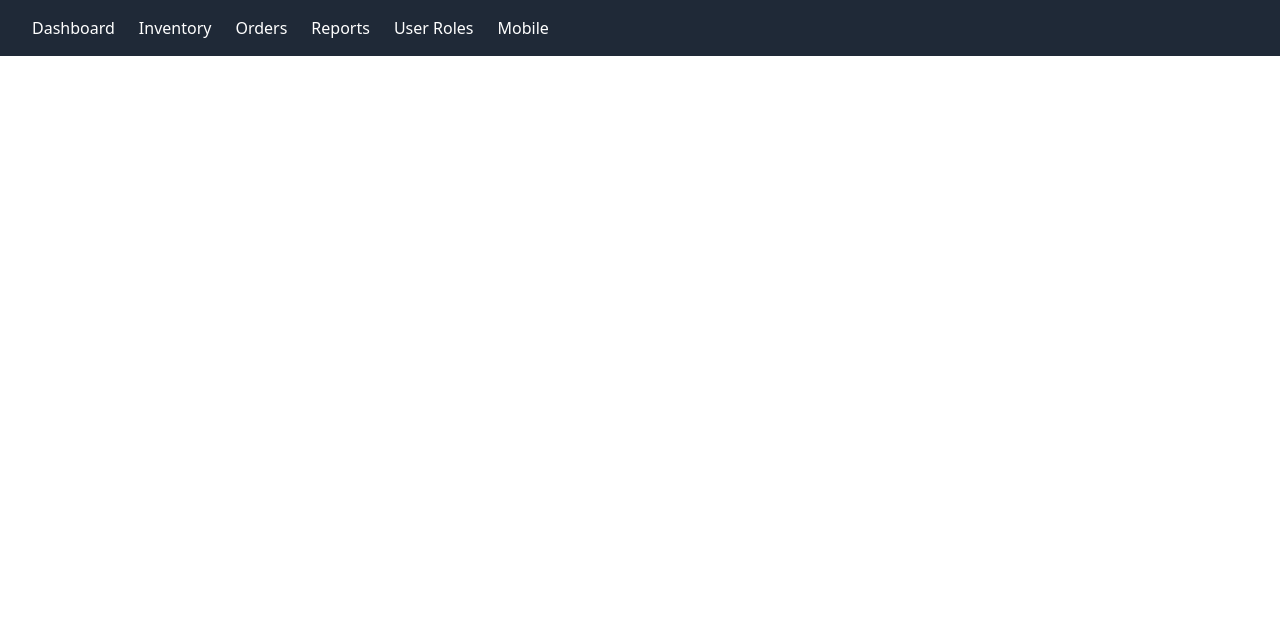
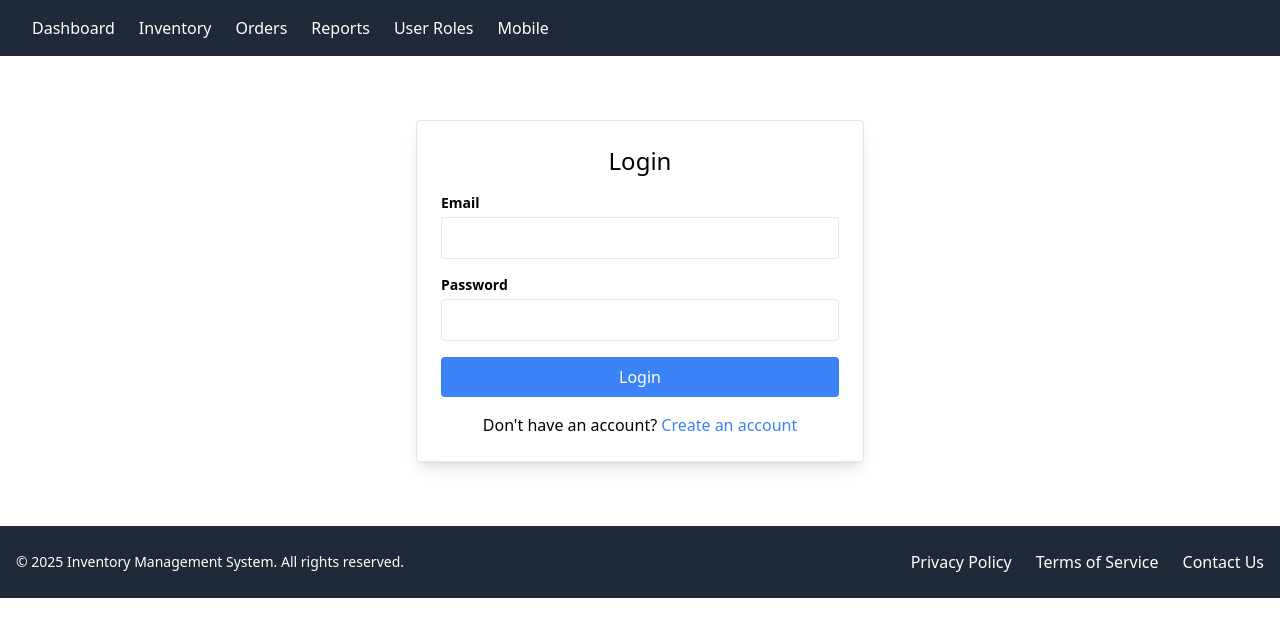
Before and after one commit to mperwe/inventory-management-, a React (Create React App) app: page /login in a window 1280 px wide. Shown: the top 636 px of the page. Built offline with nearby package versions, Linux system fonts and the light colour scheme.

Commit message:
create login page

```diff
--- a/src/App.jsx
+++ b/src/App.jsx
@@ -1,12 +1,16 @@
 import React from "react";
 import { BrowserRouter as Router, Routes, Route } from "react-router-dom";
 import Navbar from "./components/Shared/Navbar";
+import Footer from "./components/Shared/Footer"; // Import Footer
 import Dashboard from "./pages/Dashboard";
 import InventoryPage from "./pages/InventoryPage";
 import OrdersPage from "./pages/OrdersPage";
 import ReportsPage from "./pages/ReportsPage";
 import UserRolesPage from "./pages/UserRolesPage";
 import MobilePage from "./pages/MobilePage";
+import Login from "./components/Auth/Login";
+import SignUp from "./components/Auth/SignUp"; // Import SignUp page
+import ProtectedRoute from "./pages/ProtectedRoute";
 
 const App = () => {
   return (
@@ -14,14 +18,61 @@ const App = () => {
       <Navbar />
       <div className="p-6">
         <Routes>
-          <Route path="/" element={<Dashboard />} />
-          <Route path="/inventory" element={<InventoryPage />} />
-          <Route path="/orders" element={<OrdersPage />} />
-          <Route path="/reports" element={<ReportsPage />} />
-          <Route path="/user-roles" element={<UserRolesPage />} />
-          <Route path="/mobile" element={<MobilePage />} />
+          <Route path="/login" element={<Login />} />
+          <Route path="/signup" element={<SignUp />} /> {/* Add SignUp route */}
+
+          {/* Protected Routes */}
+          <Route
+            path="/"
+            element={
+              <ProtectedRoute>
+                <Dashboard />
+              </ProtectedRoute>
+            }
+          />
+          <Route
+            path="/inventory"
+            element={
+              <ProtectedRoute>
+                <InventoryPage />
+              </ProtectedRoute>
+            }
+          />
+          <Route
+            path="/orders"
+            element={
+              <ProtectedRoute>
+                <OrdersPage />
+              </ProtectedRoute>
+            }
+          />
+          <Route
+            path="/reports"
+            element={
+              <ProtectedRoute>
+                <ReportsPage />
+              </ProtectedRoute>
+            }
+          />
+          <Route
+            path="/user-roles"
+            element={
+              <ProtectedRoute>
+                <UserRolesPage />
+              </ProtectedRoute>
+            }
+          />
+          <Route
+            path="/mobile"
+            element={
+              <ProtectedRoute>
+                <MobilePage />
+              </ProtectedRoute>
+            }
+          />
         </Routes>
       </div>
+      <Footer /> {/* Add Footer here */}
     </Router>
   );
 };
--- /dev/null
+++ b/src/components/Auth/Login.jsx
@@ -0,0 +1,83 @@
+import React, { useState } from "react";
+import { useNavigate } from "react-router-dom";
+
+const Login = () => {
+  const navigate = useNavigate();
+  const [formData, setFormData] = useState({
+    email: "",
+    password: "",
+  });
+
+  const [error, setError] = useState("");
+
+  const handleChange = (e) => {
+    const { name, value } = e.target;
+    setFormData((prev) => ({
+      ...prev,
+      [name]: value,
+    }));
+  };
+
+  const handleSubmit = (e) => {
+    e.preventDefault();
+
+    // Handle the login logic here (API call, check credentials)
+    if (formData.email && formData.password) {
+      // On successful login, redirect to dashboard
+      navigate("/");
+    } else {
+      setError("Invalid login credentials.");
+    }
+  };
+
+  return (
+    <div className="max-w-md mx-auto mt-10 p-6 border rounded shadow-lg">
+      <h2 className="text-2xl text-center mb-4">Login</h2>
+      {error && <div className="text-red-500 text-center mb-4">{error}</div>}
+      <form onSubmit={handleSubmit}>
+        <div className="mb-4">
+          <label htmlFor="email" className="block text-sm font-semibold">
+            Email
+          </label>
+          <input
+            type="email"
+            id="email"
+            name="email"
+            value={formData.email}
+            onChange={handleChange}
+            className="w-full mt-1 p-2 border rounded"
+            required
+          />
+        </div>
+        <div className="mb-4">
+          <label htmlFor="password" className="block text-sm font-semibold">
+            Password
+          </label>
+          <input
+            type="password"
+            id="password"
+            name="password"
+            value={formData.password}
+            onChange={handleChange}
+            className="w-full mt-1 p-2 border rounded"
+            required
+          />
+        </div>
+        <button type="submit" className="w-full p-2 bg-blue-500 text-white rounded">
+          Login
+        </button>
+      </form>
+      <div className="mt-4 text-center">
+        <span>Don't have an account? </span>
+        <button
+          onClick={() => navigate("/signup")}
+          className="text-blue-500"
+        >
+          Create an account
+        </button>
+      </div>
+    </div>
+  );
+};
+
+export default Login;
--- /dev/null
+++ b/src/components/Auth/SignUp.jsx
@@ -0,0 +1,80 @@
+import React, { useState } from 'react';
+import { useNavigate } from 'react-router-dom';
+
+const SignUp = () => {
+  const navigate = useNavigate();
+  const [formData, setFormData] = useState({
+    username: '',
+    email: '',
+    password: ''
+  });
+  const [error, setError] = useState('');
+
+  const handleChange = (e) => {
+    const { name, value } = e.target;
+    setFormData((prev) => ({
+      ...prev,
+      [name]: value
+    }));
+  };
+
+  const handleSubmit = (e) => {
+    e.preventDefault();
+
+    // Here you would handle the logic for user registration (e.g., API call)
+    if (formData.username && formData.email && formData.password) {
+      // On successful registration, redirect to login page
+      navigate('/login');
+    } else {
+      setError('All fields are required.');
+    }
+  };
+
+  return (
+    <div className="max-w-md mx-auto mt-10 p-6 border rounded shadow-lg">
+      <h2 className="text-2xl text-center mb-4">Sign Up</h2>
+      {error && <div className="text-red-500 text-center mb-4">{error}</div>}
+      <form onSubmit={handleSubmit}>
+        <div className="mb-4">
+          <label htmlFor="username" className="block text-sm font-semibold">Username</label>
+          <input
+            type="text"
+            id="username"
+            name="username"
+            value={formData.username}
+            onChange={handleChange}
+            className="w-full mt-1 p-2 border rounded"
+            required
+          />
+        </div>
+        <div className="mb-4">
+          <label htmlFor="email" className="block text-sm font-semibold">Email</label>
+          <input
+            type="email"
+            id="email"
+            name="email"
+            value={formData.email}
+            onChange={handleChange}
+            className="w-full mt-1 p-2 border rounded"
+            required
+          />
+        </div>
+        <div className="mb-4">
+          <label htmlFor="password" className="block text-sm font-semibold">Password</label>
+          <input
+            type="password"
+            id="password"
+            name="password"
+            value={formData.password}
+            onChange={handleChange}
+            className="w-full mt-1 p-2 border rounded"
+            required
+          />
+        </div>
+        <button type="submit" className="w-full p-2 bg-blue-500 text-white rounded">Create Account</button>
+      </form>
+    </div>
+  );
+};
+
+export default SignUp;
--- /dev/null
+++ b/src/components/Shared/Footer.jsx
@@ -0,0 +1,25 @@
+import React from "react";
+
+const Footer = () => {
+  return (
+    <footer className="bg-gray-800 text-white py-6 mt-10">
+      <div className="max-w-7xl mx-auto px-4">
+        <div className="flex justify-between items-center">
+          {/* Left Section */}
+          <div className="text-sm">
+            <p>&copy; {new Date().getFullYear()} Inventory Management System. All rights reserved.</p>
+          </div>
+
+          {/* Right Section */}
+          <div className="flex space-x-6">
+            <a href="#" className="hover:text-gray-400">Privacy Policy</a>
+            <a href="#" className="hover:text-gray-400">Terms of Service</a>
+            <a href="#" className="hover:text-gray-400">Contact Us</a>
+          </div>
+        </div>
+      </div>
+    </footer>
+  );
+};
+
+export default Footer;
--- /dev/null
+++ b/src/hooks/useAuth.js
@@ -0,0 +1,17 @@
+import { useState, useEffect } from "react";
+import authService from "../services/authService";
+
+const useAuth = () => {
+  const [isAuthenticated, setIsAuthenticated] = useState(
+    authService.isAuthenticated()
+  );
+
+  useEffect(() => {
+    const token = authService.isAuthenticated();
+    setIsAuthenticated(token);
+  }, []);
+
+  return { isAuthenticated };
+};
+
+export default useAuth;
--- /dev/null
+++ b/src/pages/ProtectedRoute.jsx
@@ -0,0 +1,11 @@
+import React from "react";
+import { Navigate } from "react-router-dom";
+import useAuth from "../hooks/useAuth";
+
+const ProtectedRoute = ({ children }) => {
+  const { isAuthenticated } = useAuth();
+
+  return isAuthenticated ? children : <Navigate to="/login" />;
+};
+
+export default ProtectedRoute;
--- /dev/null
+++ b/src/services/authService.js
@@ -0,0 +1,23 @@
+const authService = {
+    login: async (email, password) => {
+      // Simulate API call
+      return new Promise((resolve, reject) => {
+        setTimeout(() => {
+          if (email === "admin@example.com" && password === "password") {
+            localStorage.setItem("token", "sample-token");
+            resolve();
+          } else {
+            reject("Invalid credentials");
+          }
+        }, 1000);
+      });
+    },
+    logout: () => {
+      localStorage.removeItem("token");
+    },
+    isAuthenticated: () => {
+      return !!localStorage.getItem("token");
+    },
+  };
+
+  export default authService;
```
Also changed, not shown: src/utils/useAuth.js (added), 1 other file (tests, documents, lock files or other folders).
